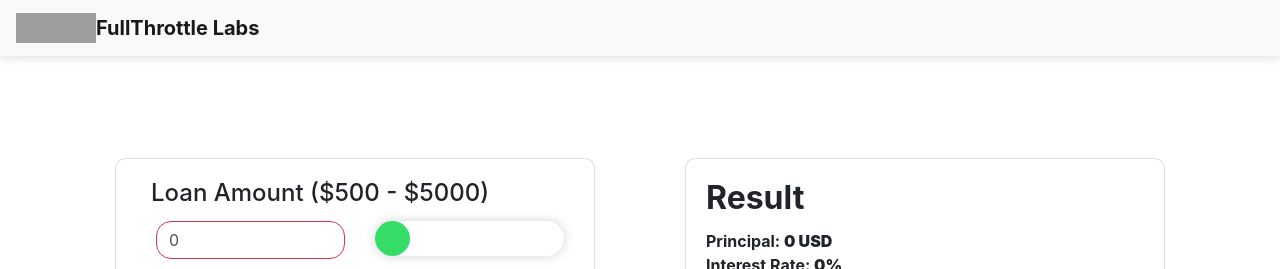
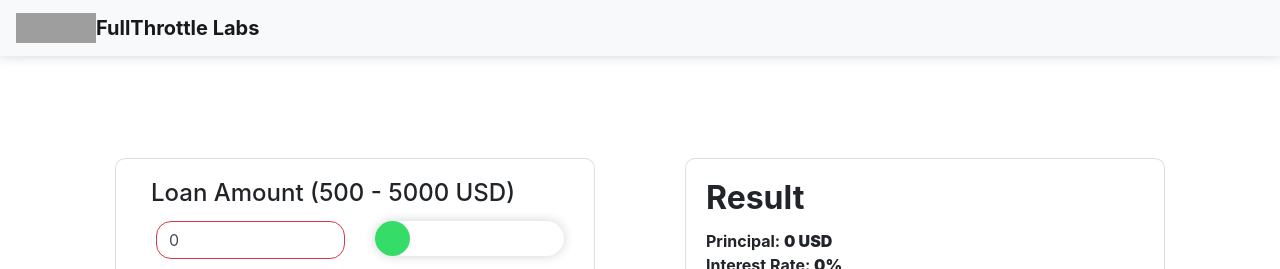
Before and after one commit to 0xpulsar/intereset_calculator, a React (Create React App) app: page / in a window 1280 px wide. Shown: the top 269 px of the page. Built offline with nearby package versions, Linux system fonts and the light colour scheme; grey boxes are pictures that could not be loaded.

Commit message:
More flexible

```diff
--- a/src/Home/DataComp/DataComp.js
+++ b/src/Home/DataComp/DataComp.js
@@ -29,7 +29,7 @@ class DataComp extends Component {
           <div className="card-body text-left">
             <b className="card-text">
               <div className="container">
-                <h4>Loan Amount ($500 - $5000)</h4>
+                <h4>Loan Amount (500 - 5000 {this.props.currency})</h4>
                 <div className="row">
                   <div className="col-sm">
                     <input
--- a/src/Home/Home.js
+++ b/src/Home/Home.js
@@ -97,6 +97,7 @@ class Home extends Component {
               dataEvent={this.handleDataEvent}
               principalDataEvent={this.handlePrincipalDataEvent}
               monthsDataEvent={this.handleMonthsDataEvent}
+              currency={this.state.currency}
             />
           </div>
 
```
